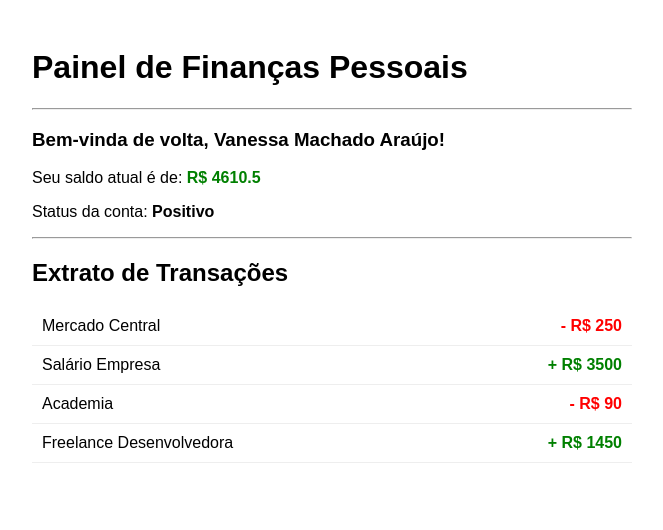
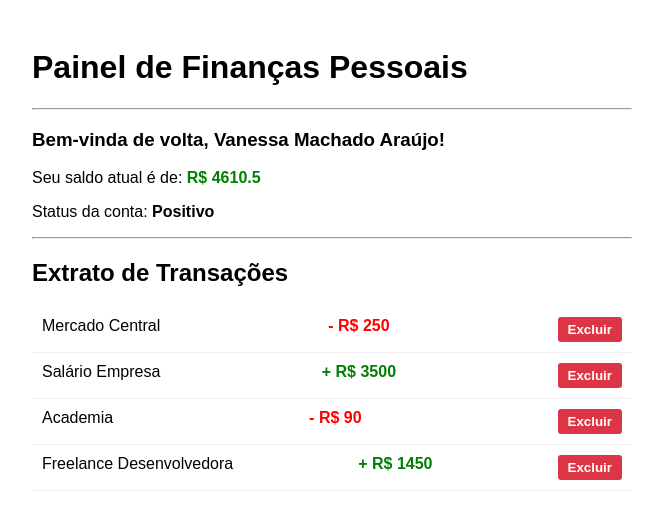
Before and after one commit to dev-VanessaMachado/financas-app, an Angular app in the folder financas-front/: page / in a window 1280 px wide. Shown: the top 530 px of the page, without its empty margins (308-971 px from the left). Built offline with nearby package versions, Linux system fonts and the light colour scheme.

Commit message:
feat: adiciona remocao de transacao com recalculo de saldo usando event binding

```diff
--- a/financas-front/src/app/app.component.html
+++ b/financas-front/src/app/app.component.html
@@ -27,6 +27,10 @@
         {{ t.tipo === 'RECEITA' ? '+' : '-' }} R$ {{ t.valor }}
       </strong>
 
+      <button (click)="excluirTransacao(t)" style="background-color: #dc3545; color: white; border: none; padding: 5px 10px; cursor: pointer; border-radius: 3px; font-weight: bold;">
+        Excluir
+      </button>
+
     </li>
   </ul>
 
--- a/financas-front/src/app/app.component.ts
+++ b/financas-front/src/app/app.component.ts
@@ -32,4 +32,23 @@ export class AppComponent {
     { id: 3, descricao: 'Academia', valor: 90.00, tipo: 'DESPESA' },
     { id: 4, descricao: 'Freelance Desenvolvedora', valor: 1450.00, tipo: 'RECEITA' }
   ];
+
+  // =========================================================================
+  // COMPORTAMENTOS (Métodos da Classe)
+  // =========================================================================
+
+  /**
+   * Remove uma transação específica da memória e estorna o seu impacto no saldo.
+   * @param transacaoSelecionada O objeto completo da transação que o usuário clicou
+   */
+  excluirTransacao(transacaoSelecionada: any): void {
+
+    if (transacaoSelecionada.tipo === 'RECEITA') {
+      this.resumoSaldo.saldoAtual -= transacaoSelecionada.valor;
+    } else {
+      this.resumoSaldo.saldoAtual += transacaoSelecionada.valor;
+    }
+
+    this.transacoes = this.transacoes.filter(t => t.id !== transacaoSelecionada.id);
+  }
 }
```
